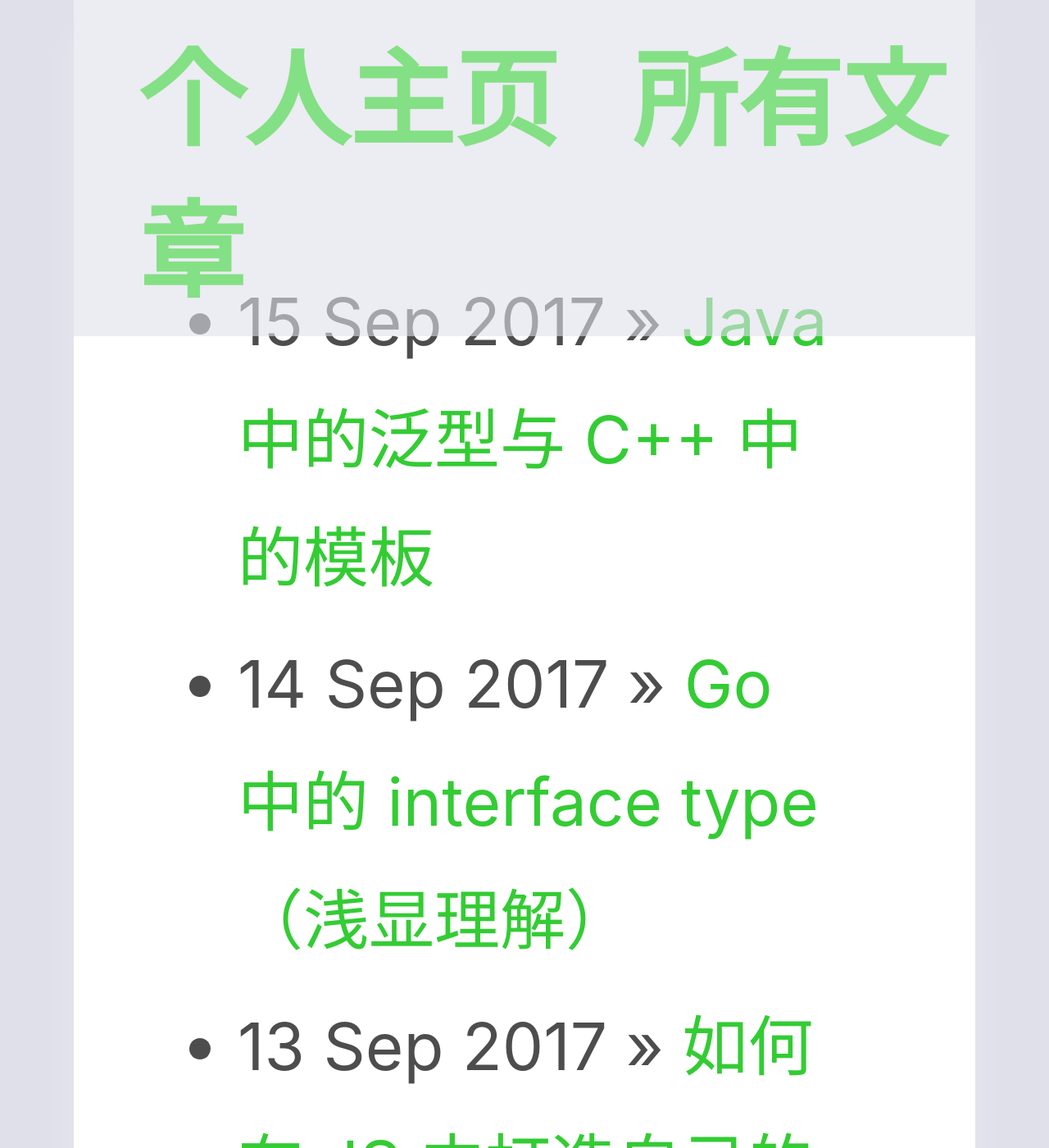
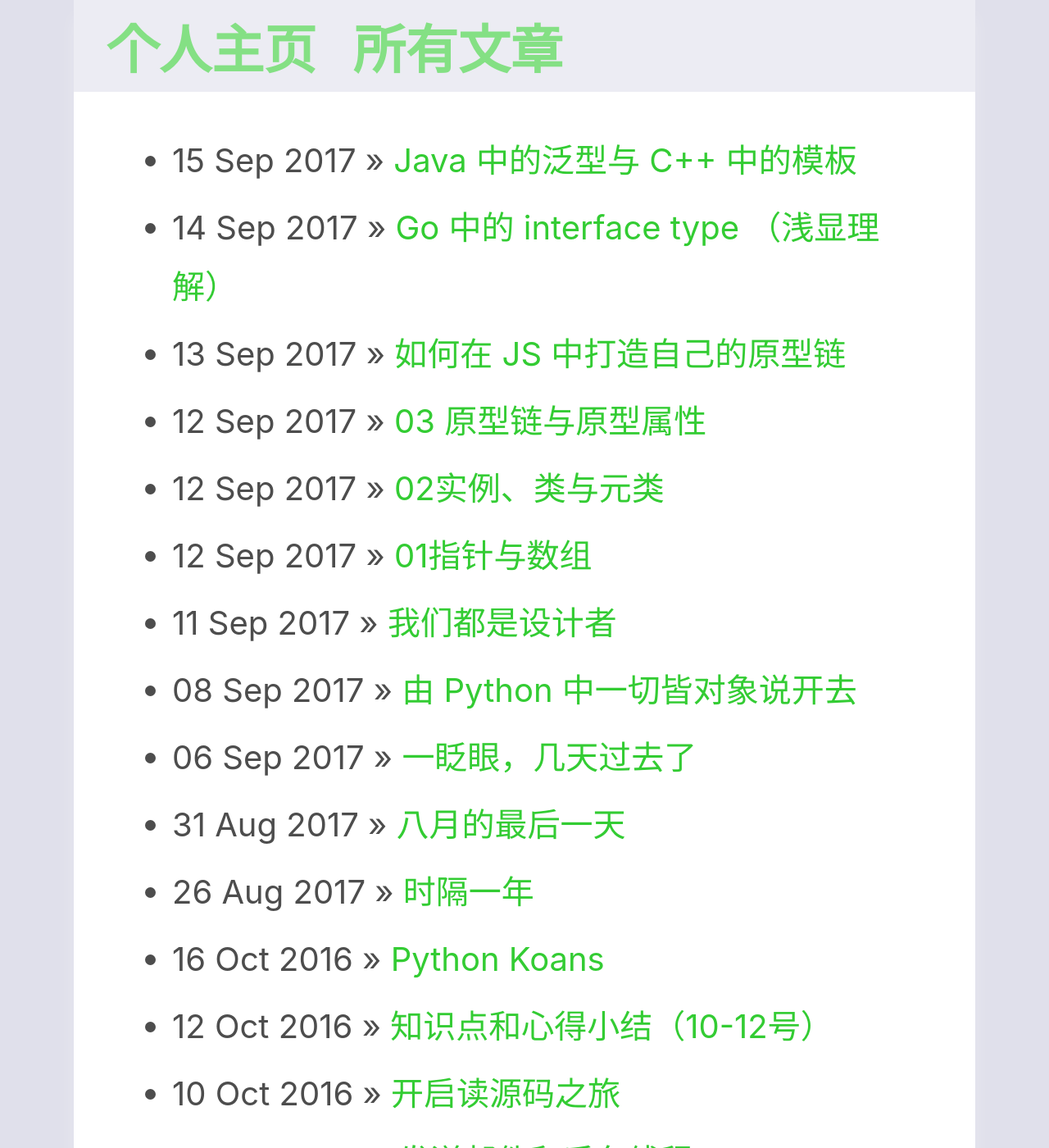
Before and after one commit to xxleyi/xxleyi.github.io, a Jekyll site: the page built from blog/index.html, in a window 1280 px wide and 1400 px high. Shown: the whole window at 82% size. Built offline with Jekyll 4.4.1, drawn with Linux system fonts in a browser that asks for light colours.

Commit message:
update the lookout.

```diff
--- a/css/post.css
+++ b/css/post.css
@@ -5,27 +5,27 @@ html{
 
 @media only screen and (min-width: 401px){
     html {
-        font-size: 25px !important;
+        font-size: 12px !important;
     }
 }
 @media only screen and (min-width: 428px){
     html {
-        font-size: 26.75px !important;
+        font-size: 14px !important;
     }
 }
 @media only screen and (min-width: 481px){
     html {
-        font-size: 30px !important;
+        font-size: 17.5px !important;
     }
 }
 @media only screen and (min-width: 569px){
     html {
-        font-size: 35px !important;
+        font-size: 18px !important;
     }
 }
 @media only screen and (min-width: 641px){
     html {
-        font-size: 40px !important;
+        font-size: 20px !important;
     }
 }
 
```
